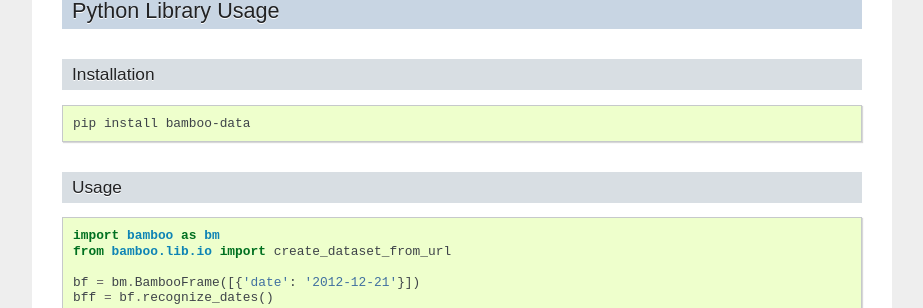
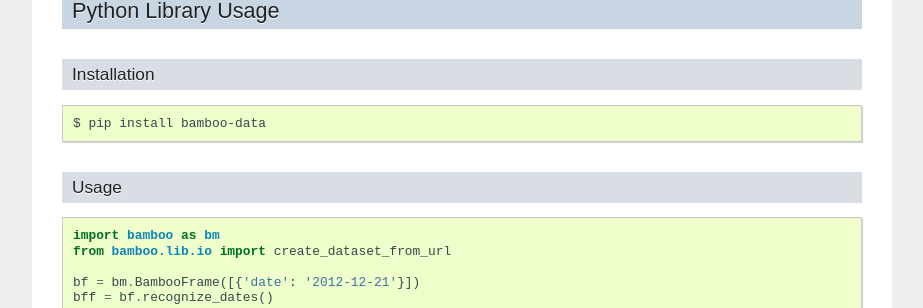
Before and after one commit to pld/bamboo, a Sphinx documentation site: the page built from docs/index.rst, in a window 1280 px wide and 900 px high, scrolled down 574 px. Shown: the part 144-452 px from the top of the window, without its empty margins (198-1121 px from the left). Built offline with Sphinx 7.4.7, drawn with Linux system fonts in a browser that asks for light colours; formulas are drawn with MathJax 3.

Commit message:
add cl marker

```diff
--- a/docs/index.rst
+++ b/docs/index.rst
@@ -42,9 +42,9 @@
 Installation
 ^^^^^^^^^^^^
 
-.. code-block:: bash
+.. code-block:: sh
 
-    pip install bamboo-data
+    $ pip install bamboo-data
 
 Usage
 ^^^^^
```
